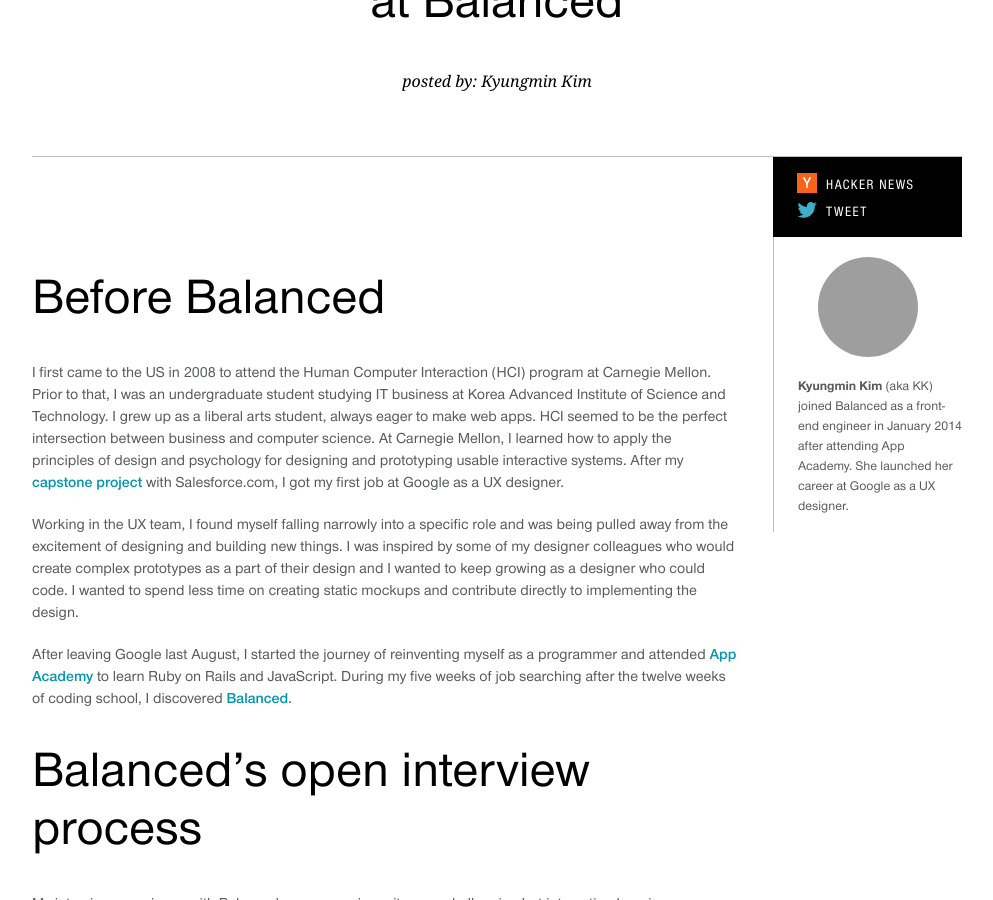
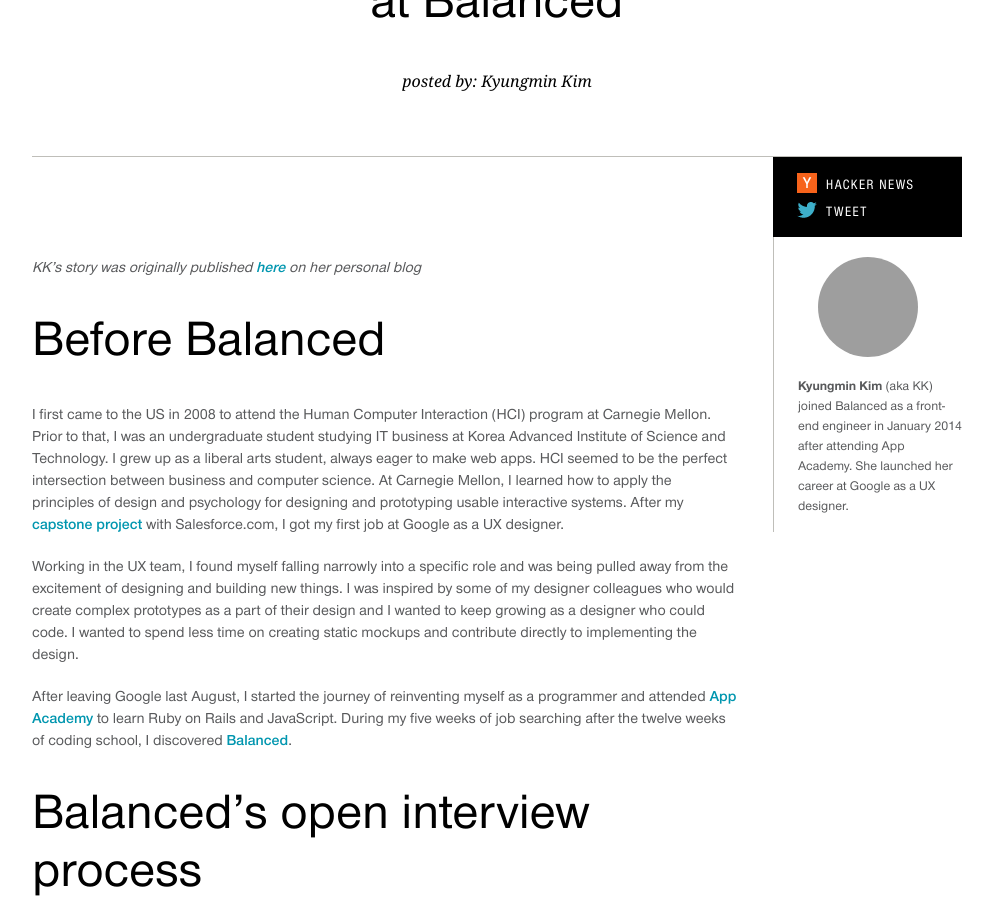
Before and after one commit to balanced/balanced.github.com, a Jekyll site: the page built from _posts/2014-01-30-how-i-discovered-my-growth-opportunity-at-balanced.md, in a window 1280 px wide and 900 px high, scrolled down 640 px, cut to the strip 0-900 px from the top of the window. Shown: the whole strip, without its empty margins (143-1136 px from the left). Built offline with Jekyll 4.4.1, drawn with Linux system fonts in a browser that asks for light colours; nearby versions of some CDN libraries; grey boxes are pictures that could not be loaded.

Commit message:
Update 2014-01-30-how-i-discovered-my-growth-opportunity-at-balanced.md

```diff
--- a/_posts/2014-01-30-how-i-discovered-my-growth-opportunity-at-balanced.md
+++ b/_posts/2014-01-30-how-i-discovered-my-growth-opportunity-at-balanced.md
@@ -13,6 +13,8 @@
 - women in tech
 - diversity
 ---
+
+*KK's story was originally published [here](https://medium.com/women-in-tech/adf6520f3e20) on her personal blog*
 
 # Before Balanced
 I first came to the US in 2008 to attend the Human Computer Interaction (HCI) program at Carnegie Mellon. Prior to that, I was an undergraduate student studying IT business at Korea Advanced Institute of Science and Technology. I grew up as a liberal arts student, always eager to make web apps. HCI seemed to be the perfect intersection between business and computer science. At Carnegie Mellon, I learned how to apply the principles of design and psychology for designing and prototyping usable interactive systems. After my [capstone project](http://www.hcii.cmu.edu/M-HCI/2009/Salesforce/index.html) with Salesforce.com, I got my first job at Google as a UX designer.
```
